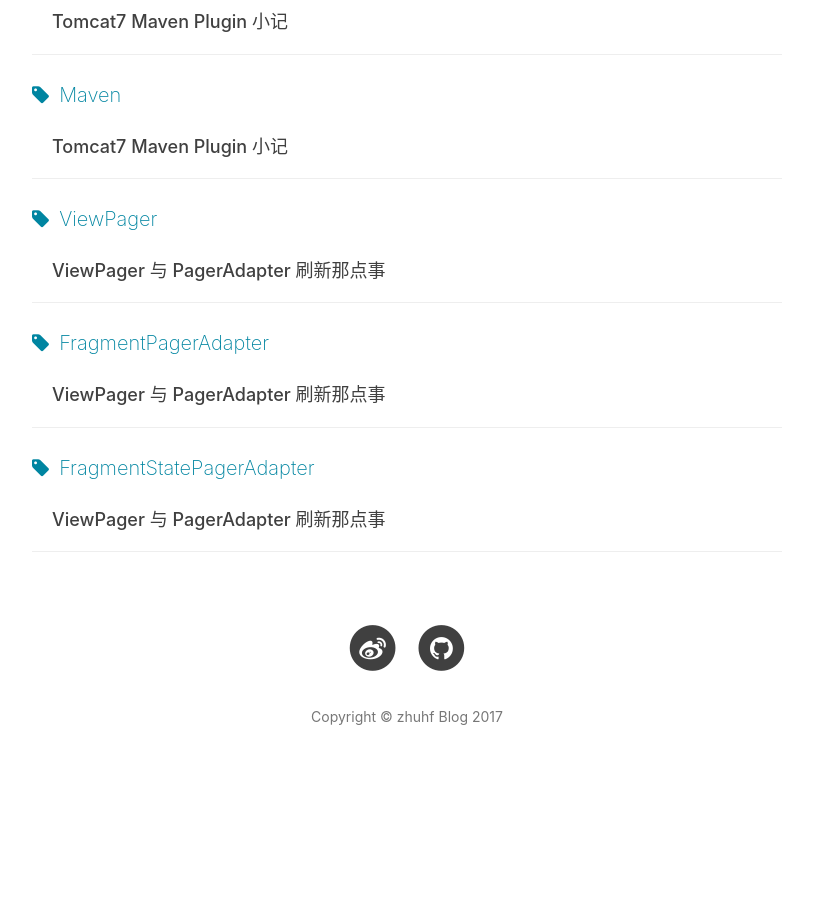
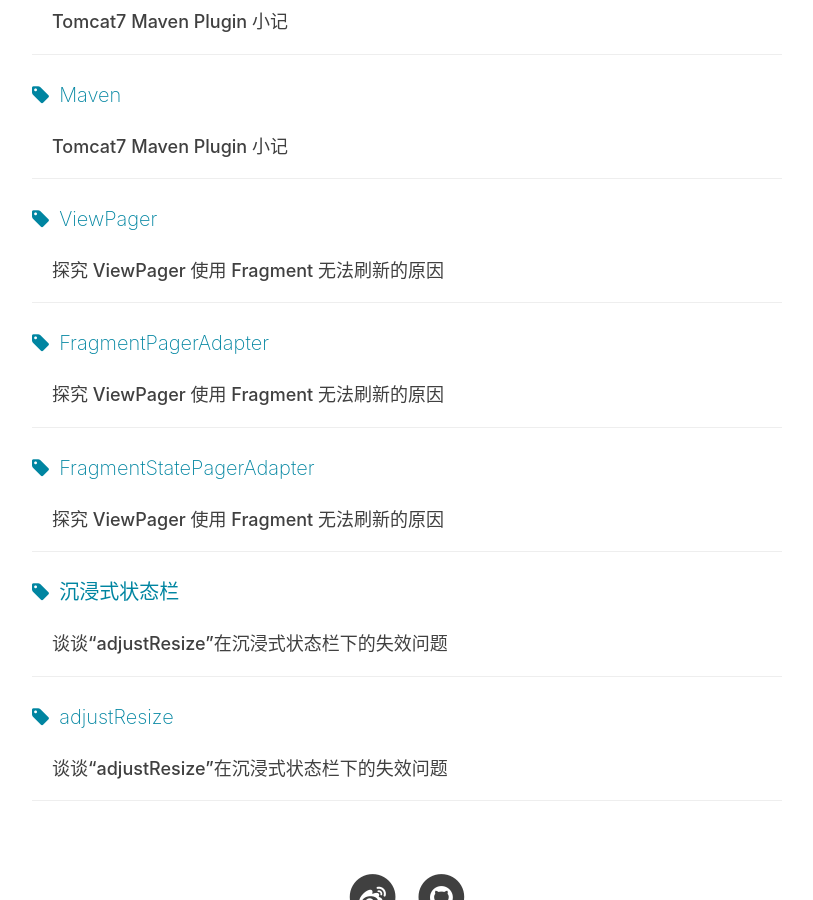
Before and after one commit to hiphonezhu/hiphonezhu.github.io, a Jekyll site: the page built from tags.html, in a window 1280 px wide and 900 px high, scrolled down 5049 px. Shown: the whole window, without its empty margins (233-1046 px from the left). Built offline with Jekyll 4.4.1, drawn with Linux system fonts in a browser that asks for light colours; nearby versions of some CDN libraries; comment, search, counter and statistics services are not loaded; before the commit the page ends 5870 px from its top, so only the background shows below that; some of the changed lines change nothing that is shown.

Commit message:
谈谈“adjustResize”在沉浸式状态栏下的失效问题

```diff
--- a/_posts/2017-06-13-ViewPager-PagerAdaper.markdown
+++ b/_posts/2017-06-13-ViewPager-PagerAdaper.markdown
@@ -1,6 +1,6 @@
 ---
 layout:     post
-title:      "ViewPager 与 PagerAdapter 刷新那点事"
+title:      "探究 ViewPager  使用 Fragment 无法刷新的原因"
 subtitle:   ""
 date:       2017-06-13 16:36:00
 author:     "zhuhf"
--- /dev/null
+++ b/_posts/2017-06-13-adjustResize-fitSystemWindows.markdown
@@ -0,0 +1,193 @@
+---
+layout:     post
+title:      "谈谈“adjustResize”在沉浸式状态栏下的失效问题"
+subtitle:   ""
+date:       2017-06-16 16:10:00
+author:     "zhuhf"
+header-img: ""
+header-mask: 0.3
+catalog:    true
+tags:
+    - 沉浸式状态栏
+    - adjustResize
+---
+
+
+
+前言
+--
+
+关于“沉浸式”的介绍，请看另外一篇文章：[刨根问底-论Android“沉浸式”](http://www.jianshu.com/p/38c2239dd0d4)，文章中详细介绍了“沉浸式”的相关知识，最后给出了Android 4.4 及以上“**状态栏着色**”的适配方案。
+
+这里简单介绍下，一共分为两步：
+
+ 1. 在主题中增加以下属性，这会使得“状态栏”透明。
+ *values-v19/styles.xml：*
+`<item name="android:windowTranslucentStatus">true</item>`
+
+ 2. 上一步会使得 Activity 的布局“陷入”到状态栏中，所以需要配合另外一个属性：fitSystemWindows
+
+        <?xml version="1.0" encoding="utf-8"?>
+        <LinearLayout xmlns:android="http://schemas.android.com/apk/res/android"
+            android:layout_width="match_parent"
+            android:layout_height="match_parent"
+            android:orientation="vertical">
+
+            <android.support.v7.widget.Toolbar
+                android:id="@+id/toolbar"
+                android:layout_width="match_parent"
+                android:layout_height="wrap_content"
+                android:background="@color/colorPrimary"
+                android:fitsSystemWindows="true"/>
+
+            <RelativeLayout
+                android:layout_width="match_parent"
+                android:layout_height="match_parent">
+
+                <EditText
+                    android:layout_width="match_parent"
+                    android:layout_height="wrap_content"
+                    android:layout_alignParentBottom="true" />
+            </RelativeLayout>
+        </LinearLayout>
+
+> 注意：这里将 **fitSystemWindows** 设置到了需要加上 **paddingTop** 的 View（不太明白？那就先看下[刨根问底-论Android“沉浸式”](http://www.jianshu.com/p/38c2239dd0d4)），而不是 xml 布局的根元素！！！
+
+这里解释下，为何不建议将 **fitSystemWindows** 设置到 xml 布局的根元素，基于几下几个可能出现的问题：
+
+- 必须将背景色设置到 xml 布局的根元素，而不是在标题栏设置。
+ 为何这么说呢？如果不设置根元素的背景色，你会看到状态栏的颜色和根布局的背景一致，而不是和我们的标题栏一致（**终极原因是因为根布局被系统加上 paddingTop 了。。。**）。
+- 如果背景色设置到了根元素，那么布局内容的颜色（图中的白色，或其他颜色）还需要再设置一遍（这也是必须的），不然整个布局都是蓝色的，这个肯定不行。
+- 其他，还没想到~
+
+效果图如下：
+![此处输入图片的描述][1]
+正题
+--
+点击输入框（Activity 的键盘模式设置为 adjustResize），你会发现 ToolBar 被拉伸了。
+![此处输入图片的描述][2]
+> 网上有些文章说到 ToolBar 文字被顶上去，但是高度没有变化。区别在于：他们设置了 ToolBar 的具体高度，而不是使用的 `wrap_content` 属性。一般做法都是通过反射拿到状态栏的高度，再加上一个标题栏的高度作为 ToolBar 的实际高度。个人觉得这并不是一种好的做法，毕竟反射获取状态栏高度不是一个“合法渠道”。
+
+这里需要解释下，为何会出现“**拉伸**”的情况？
+
+我们都知道 adjustResize 模式，会使用界面“压缩”来腾出底部空间，显示键盘。
+
+如果你的 View 使用了 `android:fitsSystemWindows="true"`，并且它的高度是 `wrap_content` 的。那么，当键盘出现的时候，系统会设置一个 `padingBottom` 值到此 View，它的数值正好等于键盘的高度。
+
+因为 ToolBar 设置了 `android:fitsSystemWindows="true"` 且高度是 `wrap_content`，所以导致 ToolBar 被系统加上了 `paddingBottom`。
+
+此时，我想到的第一个思路就是能不能不让系统去设置这个 `paddingBottom`，这样不就解决了“**拉伸**”的问题？
+
+解决思路：
+在 `View#onMeasure()` 方法最后，强制设置 `paddingBottom = 0`。
+
+为了不入侵 ToolBar，另外也不是所有项目都是用了 ToolBar，很多项目都有自己的“**TitleBar**”，所以我们将上面的 xml 布局改造如下：
+
+    ...
+    <com.example.hiphonezhu.immersivedemo.ImmerseGroup
+        android:layout_width="match_parent"
+        android:layout_height="wrap_content"
+        android:background="@color/colorPrimary"
+        android:fitsSystemWindows="true">
+        <!-- 可以是其他 TitleBar -->
+        <android.support.v7.widget.Toolbar
+            android:id="@+id/toolbar"
+            android:layout_width="match_parent"
+            android:layout_height="wrap_content" />
+    </com.example.hiphonezhu.immersivedemo.ImmerseGroup>
+    ...
+
+用一个 ImmerseGroup 去包裹 ToolBar，将`android:background`、`android:fitsSystemWindows`两个属性从 ToolBar 移到 ImmerseGroup。
+
+ImmerseGroup 的实现也很简单：
+
+    public class ImmerseGroup extends FrameLayout {
+        public ImmerseGroup(Context context) {
+            super(context);
+        }
+
+        public ImmerseGroup(Context context, @Nullable AttributeSet attrs) {
+            super(context, attrs);
+        }
+
+        public ImmerseGroup(Context context, @Nullable AttributeSet attrs, int defStyleAttr) {
+            super(context, attrs, defStyleAttr);
+        }
+
+        @Override
+        protected void onMeasure(int widthMeasureSpec, int heightMeasureSpec) {
+            setPadding(getPaddingLeft(), getPaddingTop(), getPaddingRight(), 0);
+            super.onMeasure(widthMeasureSpec, heightMeasureSpec);
+        }
+    }
+
+重点就是重写 `onMeasure()` 方法，设置 `paddingBottom = 0`。
+
+![此处输入图片的描述][3]
+重新运行，点击输入框，ToolBar 没有再被“拉伸”了。
+
+但是，又出现了另外一个问题：**输入框不见了**，其实是输入框没有被顶起来。
+> 这个问题就是网上很多文章描述的 adjustResize 失效问题，解决方案基本都一致：在跟布局加上 `android:fitsSystemWindows="true"`。这个方案前面已经讨论过，不是一个好的方案。
+
+> 问题参考：http://blog.163.com/ittfxin@126/blog/static/11067486320162210549679/
+
+
+----------
+
+
+我们最终的解决方案是：通过监听`android.R.id.content` 布局的变化，动态去改变它的高度，来为键盘腾出空间。
+
+这里可以直接使用了一个工具类：AndroidBug5497Workaround
+
+    public class AndroidBug5497Workaround {
+        public static void assistActivity(View content) {
+            new AndroidBug5497Workaround(content);
+        }
+
+        private View mChildOfContent;
+        private int usableHeightPrevious;
+        private ViewGroup.LayoutParams frameLayoutParams;
+
+        private AndroidBug5497Workaround(View content) {
+           if (content != null) {
+              mChildOfContent = content;
+              mChildOfContent.getViewTreeObserver().addOnGlobalLayoutListener(new ViewTreeObserver.OnGlobalLayoutListener() {
+                   public void onGlobalLayout() {
+                       possiblyResizeChildOfContent();
+                        }
+             });
+             frameLayoutParams = mChildOfContent.getLayoutParams();
+           }
+        }
+
+        private void possiblyResizeChildOfContent() {
+            int usableHeightNow = computeUsableHeight();
+            if (usableHeightNow != usableHeightPrevious) {
+                //如果两次高度不一致
+                //将计算的可视高度设置成视图的高度
+                frameLayoutParams.height = usableHeightNow;
+                mChildOfContent.requestLayout();//请求重新布局
+                usableHeightPrevious = usableHeightNow;
+            }
+        }
+
+        private int computeUsableHeight() {
+            //计算视图可视高度
+            Rect r = new Rect();
+            mChildOfContent.getWindowVisibleDisplayFrame(r);
+            return (r.bottom);
+        }
+    }
+在需要适配的 Activity 调用如下方法：
+
+    AndroidBug5497Workaround.assistActivity(findViewById(android.R.id.content));
+
+最后的效果如下：
+![此处输入图片的描述][4]
+
+示例代码参考：[ImmersiveDemo](https://github.com/hiphonezhu/Android-Demos/tree/master/ImmersiveDemo)
+
+  [1]: http://upload-images.jianshu.io/upload_images/1787010-0dc32da35af42984.png?imageMogr2/auto-orient/strip%7CimageView2/2/w/1240
+  [2]: http://upload-images.jianshu.io/upload_images/1787010-299a0735baa48fdf.png?imageMogr2/auto-orient/strip%7CimageView2/2/w/1240
+  [3]: http://upload-images.jianshu.io/upload_images/1787010-a2978c81ac61a8e7.png?imageMogr2/auto-orient/strip%7CimageView2/2/w/1240
+  [4]: http://upload-images.jianshu.io/upload_images/1787010-0eb59ab182f7f21c.png?imageMogr2/auto-orient/strip%7CimageView2/2/w/1240
```
